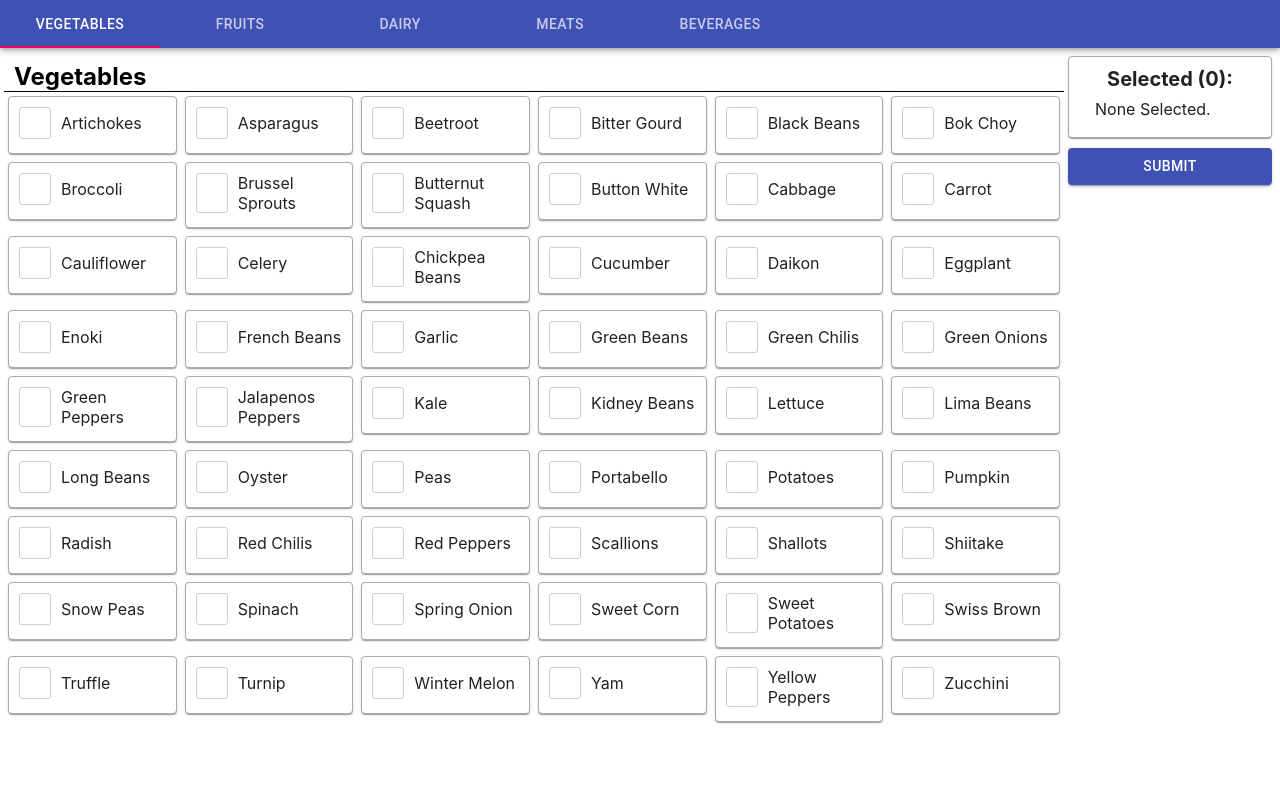
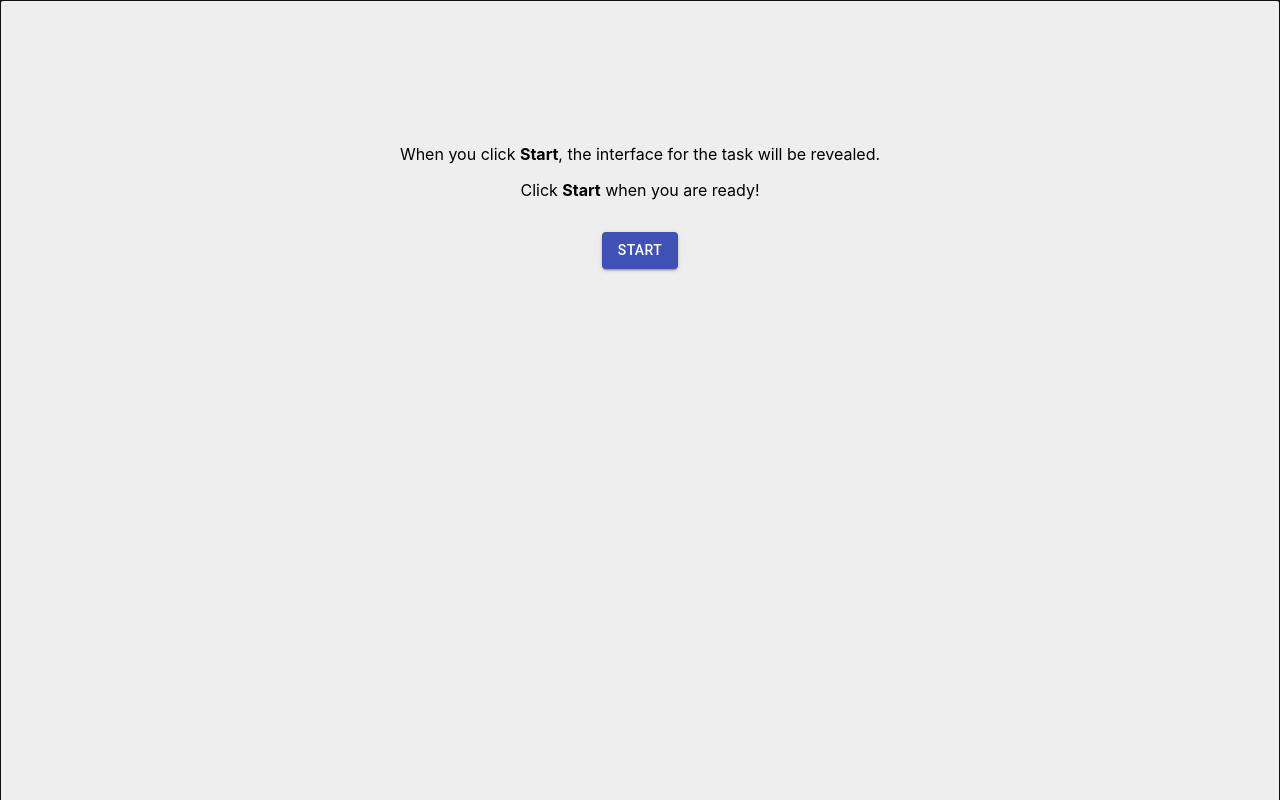
Before and after one commit to teclu/CS4249-MFF, a React (Create React App) app: page /MenuLevel1 in a window 1280 px wide. Shown: the top 800 px of the page. Built offline with nearby package versions, Linux system fonts and the light colour scheme.

Commit message:
Overhaul CSS of all menu levels and add instruction and submission modals

```diff
--- a/src/components/Ingredient.js
+++ b/src/components/Ingredient.js
@@ -6,6 +6,7 @@ import {
     removeFromSelected,
 } from '../actions';
 import '../css/components/Ingredient.css';
+import { CardContent, Checkbox } from '@material-ui/core';
 
 /*
  * This is the actual Ingredient card that is rendered.
@@ -35,13 +36,15 @@ class Ingredient extends React.Component {
 
     render() {
         return (
-            <Grid item xs={2}>
-                <Card className="Ingredient">
-                    <input type="checkbox" id={this.props.id} checked={this.state.isSelected} onChange={this.handleChange} />
-                    <label htmlFor={this.props.id}>
-                        <span className="IngredientCheckbox">✔</span> <span className="IngredientName">{this.props.ingredientName}</span>
-                    </label>
-                </Card>
+            <Grid item xs={this.props.isMenuLevel2 ? 4 : 3}>
+                {this.state.isSelected ?
+                    <Card id={this.props.id} onClick={this.handleChange}>
+                        <CardContent style={{ background: "#ec407a", color: "white" }} className="Ingredient">{this.props.ingredientName}</CardContent>
+                    </Card> :
+                    <Card id={this.props.id} onClick={this.handleChange}>
+                        <CardContent className="Ingredient">{this.props.ingredientName}</CardContent>
+                    </Card>
+                }
             </Grid>
         );
     }
--- a/src/components/Logging.js
+++ b/src/components/Logging.js
@@ -17,6 +17,9 @@ class Logging extends React.Component {
         this.specifiedIngredients = SpecifiedIngredientsTasks[this.props.categories];
         this.handleClickOutside = this.handleClickOutside.bind(this);
         this.handleOnClickSendLoggingData = this.handleOnClickSendLoggingData.bind(this);
+        this.state = {
+            submitted: false,
+        };
     }
 
     componentDidMount() {
@@ -38,6 +41,9 @@ class Logging extends React.Component {
      * Sends the logged data to the Google Form.
      */
     handleOnClickSendLoggingData(event) {
+        this.setState({ submitted: true });
+        this.props.handleSubmitButtonClick();
+
         // Retrieve current selected list from store
         let selectedList = this.props.store.getState();
 
@@ -97,7 +103,7 @@ class Logging extends React.Component {
 
     render() {
         return (
-            <Button variant="contained" color="primary" className="SubmitButton" onClick={this.handleOnClickSendLoggingData}>
+            <Button variant="contained" color="primary" disabled={this.state.submitted} className="SubmitButton" onClick={this.handleOnClickSendLoggingData}>
                 Submit
             </Button>
         );
--- a/src/components/SelectedList.js
+++ b/src/components/SelectedList.js
@@ -1,8 +1,7 @@
 import React from 'react';
 import { connect } from 'react-redux';
-import Card from '@material-ui/core/Card';
-import ListItem from '@material-ui/core/ListItem';
 import '../css/components/SelectedList.css';
+import { CardContent, Card, ListItem } from '@material-ui/core';
 
 /*
  * This is where the Names of Selected Ingredients are shown.
@@ -15,20 +14,17 @@ class SelectedList extends React.Component {
         if (ingredientNames.length > 0) {
             for (const [index, ingredientName] of ingredientNames.entries()) {
                 ingredientNamesToRender.push(
-                    <ListItem key={index} className="SelectedListItem">&bull; {ingredientName}</ListItem>
+                    <ListItem key={index} className="SelectedListItem">{ingredientName}</ListItem>
                 );
             }
-        }
-        else {
-            ingredientNamesToRender.push(
-                <ListItem key={0} className="SelectedListItem">None Selected.</ListItem>
-            );
         }
 
         return (
             <Card className="SelectedList">
-                <div className="SelectedListTitle">Selected ({ingredientNames.length}):</div>
-                {ingredientNamesToRender}
+                <CardContent>
+                    <div className="SelectedListTitle">{ingredientNames.length} Selected</div>
+                    {ingredientNamesToRender}
+                </CardContent>
             </Card>
         );
     }
--- a/src/components/menu_levels/MenuLevel0.js
+++ b/src/components/menu_levels/MenuLevel0.js
@@ -3,8 +3,8 @@ import queryString from 'query-string'
 import Ingredient from '../Ingredient.js';
 import Logging from '../Logging.js';
 import SelectedList from '../SelectedList.js';
-import Grid from '@material-ui/core/Grid'
-import Box from '@material-ui/core/Box';
+import { Grid, Box, Modal, Button } from '@material-ui/core';
+import '../../css/components/Modal.css';
 
 class MenuLevel0 extends React.Component {
     constructor(props) {
@@ -21,6 +21,23 @@ class MenuLevel0 extends React.Component {
             this.categories = queryStringParameters.Categories;
             this.mTurkWorkerID = queryStringParameters.mTurkWorkerID;
         }
+
+        this.state = {
+            InstructionModalOpen: true,
+            SubmitModalOpen: false,
+        }
+    }
+
+    handleStartButtonClick() {
+        this.setState({
+            InstructionModalOpen: false,
+        });
+    }
+
+    handleSubmitButtonClick() {
+        this.setState({
+            SubmitModalOpen: true,
+        })
     }
 
     render() {
@@ -55,15 +72,29 @@ class MenuLevel0 extends React.Component {
 
         return (
             <Box>
-                <Grid container spacing={1}>
-                    <Grid item xs={10}>
-                        <Grid container spacing={1}>
+                <Modal open={this.state.InstructionModalOpen}>
+                    <div className="OverlayModal">
+                        <p>When you click <b>Start</b>, the interface for the task will be revealed.</p>
+                        <div style={{marginBottom: "32px"}}>Click <b>Start</b> when you are ready!</div>
+                        <Button variant="contained" color="primary" onClick={this.handleStartButtonClick.bind(this)}>Start</Button>
+                    </div>
+                </Modal>
+                <Modal open={this.state.SubmitModalOpen}>
+                    <div className="OverlayModal">
+                        <p>You have completed this task! Continue with the survey.</p>
+                    </div>
+                </Modal>
+                <Grid container spacing={2}>
+                    <Grid item xs={9}>
+                        <Grid container spacing={2}>
                             {componentsToRender}
                         </Grid>
                     </Grid>
-                    <Grid item xs={2}>
-                        <SelectedList store={this.props.store} />
-                        <Logging mTurkWorkerID={this.mTurkWorkerID} store={this.props.store} menuLevel={0} arrangement={this.arrangement} categories={this.categories} />
+                    <Grid item xs={3}>
+                        <div style={{position: "fixed", width: "22.5%"}}>
+                            <SelectedList store={this.props.store} />
+                            <Logging mTurkWorkerID={this.mTurkWorkerID} store={this.props.store} menuLevel={0} arrangement={this.arrangement} categories={this.categories} handleSubmitButtonClick={this.handleSubmitButtonClick.bind(this)}/>
+                        </div>
                     </Grid>
                 </Grid>
             </Box>
--- a/src/components/menu_levels/MenuLevel1.js
+++ b/src/components/menu_levels/MenuLevel1.js
@@ -1,19 +1,18 @@
 import React from 'react';
 import queryString from 'query-string'
-import AppBar from '@material-ui/core/AppBar';
-import Box from '@material-ui/core/Box';
-import Grid from '@material-ui/core/Grid';
-import Tab from '@material-ui/core/Tab';
-import Tabs from '@material-ui/core/Tabs';
+import { AppBar, Box, Grid, Tab, Tabs, Modal, Button } from '@material-ui/core';
 import Ingredient from '../Ingredient';
 import Logging from '../Logging.js';
 import SelectedList from '../SelectedList.js';
+import '../../css/components/Modal.css';
 
 class MenuLevel1 extends React.Component {
     constructor(props) {
         super(props);
         this.state = {
-            category: "Vegetables"
+            category: "Vegetables",
+            InstructionModalOpen: true,
+            SubmitModalOpen: false,
         };
 
         /*
@@ -29,6 +28,18 @@ class MenuLevel1 extends React.Component {
         }
 
         this.handleChangeCategoryTab = this.handleChangeCategoryTab.bind(this);
+    }
+
+    handleStartButtonClick() {
+        this.setState({
+            InstructionModalOpen: false,
+        });
+    }
+
+    handleSubmitButtonClick() {
+        this.setState({
+            SubmitModalOpen: true,
+        })
     }
 
     /*
@@ -78,8 +89,7 @@ class MenuLevel1 extends React.Component {
                 // Finally we add all Ingredients to the Category content; this only gets shown if we click the Category Tab.
                 componentsInCategoryToRender.push(
                     <div className="CategoryTab" key={categoryIndex} value={category} index={category} hidden={this.state.category !== category}>
-                        <Grid container spacing={1}>
-                            <div className="CategoryTitle">{category}</div>
+                        <Grid container spacing={2}>
                             {ingredientsToRender}
                         </Grid>
                     </div>
@@ -90,19 +100,31 @@ class MenuLevel1 extends React.Component {
 
         return (
             <Box>
+                <Modal open={this.state.InstructionModalOpen}>
+                    <div className="OverlayModal">
+                        <p>When you click <b>Start</b>, the interface for the task will be revealed.</p>
+                        <div style={{marginBottom: "32px"}}>Click <b>Start</b> when you are ready!</div>
+                        <Button variant="contained" color="primary" onClick={this.handleStartButtonClick.bind(this)}>Start</Button>
+                    </div>
+                </Modal>
+                <Modal open={this.state.SubmitModalOpen}>
+                    <div className="OverlayModal">
+                        <p>You have completed this task! Continue with the survey.</p>
+                    </div>
+                </Modal>
                 <AppBar position="fixed">
                     <Tabs value={this.state.category} onChange={this.handleChangeCategoryTab}>
                         {categoryTabLabelsToRender}
                     </Tabs>
                 </AppBar>
                 <div className="AppBarOffset"></div>
-                <Grid container spacing={1}>
-                    <Grid item xs={10}>
+                <Grid container spacing={2}>
+                    <Grid item xs={9}>
                         {componentsInCategoryToRender}
                     </Grid>
-                    <Grid item xs={2}>
+                    <Grid item xs={3}>
                         <SelectedList store={this.props.store} />
-                        <Logging mTurkWorkerID={this.mTurkWorkerID} store={this.props.store} menuLevel={1} arrangement={this.arrangement} categories={this.categories} />
+                        <Logging mTurkWorkerID={this.mTurkWorkerID} store={this.props.store} menuLevel={1} arrangement={this.arrangement} categories={this.categories} handleSubmitButtonClick={this.handleSubmitButtonClick.bind(this)}/>
                     </Grid>
                 </Grid>
             </Box>
--- a/src/components/menu_levels/MenuLevel2.js
+++ b/src/components/menu_levels/MenuLevel2.js
@@ -1,20 +1,19 @@
 import React from 'react';
 import queryString from 'query-string'
-import AppBar from '@material-ui/core/AppBar';
-import Box from '@material-ui/core/Box';
-import Grid from '@material-ui/core/Grid'
-import Tab from '@material-ui/core/Tab';
-import Tabs from '@material-ui/core/Tabs';
+import { AppBar, Box, Grid, Tab, Tabs, Modal, Button } from '@material-ui/core';
 import Ingredient from '../Ingredient.js';
 import Logging from '../Logging.js';
 import SelectedList from '../SelectedList.js';
+import '../../css/components/Modal.css';
 
 class MenuLevel2 extends React.Component {
     constructor(props) {
         super(props);
         this.state = {
             category: "Vegetables",
-            subcategory: false
+            subcategory: false,
+            InstructionModalOpen: true,
+            SubmitModalOpen: false,
         };
 
         /*
@@ -31,6 +30,18 @@ class MenuLevel2 extends React.Component {
 
         this.handleChangeCategoryTab = this.handleChangeCategoryTab.bind(this);
         this.handleChangeSubcategoryTab = this.handleChangeSubcategoryTab.bind(this);
+    }
+
+    handleStartButtonClick() {
+        this.setState({
+            InstructionModalOpen: false,
+        });
+    }
+
+    handleSubmitButtonClick() {
+        this.setState({
+            SubmitModalOpen: true,
+        })
     }
 
     /*
@@ -83,7 +94,7 @@ class MenuLevel2 extends React.Component {
                   // Then we get all the Ingredients under that Subategory.
                     for (const ingredientName of this.props.ingredients[category][subcategory]) {
                         ingredientsToRender.push(
-                            <Ingredient key={ingredientIndex} ingredientName={ingredientName} id={ingredientIndex} store={this.props.store} hidden={this.state.subcategory !== subcategory} />
+                            <Ingredient key={ingredientIndex} ingredientName={ingredientName} id={ingredientIndex} store={this.props.store} hidden={this.state.subcategory !== subcategory} isMenuLevel2={true} />
                         )
                         ingredientIndex++;
                     }
@@ -91,7 +102,6 @@ class MenuLevel2 extends React.Component {
                     componentsInSubcategoryToRender.push(
                         <div className="SubcategoryTab" key={subcategoryIndex} value={subcategory} index={subcategory} hidden={this.state.subcategory !== subcategory}>
                             <Grid container spacing={1}>
-                                <div className="CategoryTitle">{subcategory}</div>
                                 {ingredientsToRender}
                             </Grid>
                         </div>
@@ -104,12 +114,12 @@ class MenuLevel2 extends React.Component {
               componentsInCategoryToRender.push(
                 <div className="CategoryTab" key={categoryIndex} value={category} index={category} hidden={this.state.category !== category}>
                     <Grid container spacing={1}>
-                        <Grid item xs ={3}>
+                        <Grid item xs ={4}>
                             <Tabs orientation="vertical" value={this.state.subcategory} onChange={this.handleChangeSubcategoryTab}>
                                 {subcategoryTabLabelsToRender}
                             </Tabs>
                         </Grid>
-                        <Grid item xs ={9}>
+                        <Grid item xs ={8}>
                             {componentsInSubcategoryToRender}
                         </Grid>
                     </Grid>
@@ -121,6 +131,18 @@ class MenuLevel2 extends React.Component {
 
         return (
             <Box>
+                 <Modal open={this.state.InstructionModalOpen}>
+                    <div className="OverlayModal">
+                        <p>When you click <b>Start</b>, the interface for the task will be revealed.</p>
+                        <div style={{marginBottom: "32px"}}>Click <b>Start</b> when you are ready!</div>
+                        <Button variant="contained" color="primary" onClick={this.handleStartButtonClick.bind(this)}>Start</Button>
+                    </div>
+                </Modal>
+                <Modal open={this.state.SubmitModalOpen}>
+                    <div className="OverlayModal">
+                        <p>You have completed this task! Continue with the survey.</p>
+                    </div>
+                </Modal>
                 <AppBar position="fixed">
                     <Tabs value={this.state.category} onChange={this.handleChangeCategoryTab}>
                         {categoryTabLabelsToRender}
@@ -128,12 +150,12 @@ class MenuLevel2 extends React.Component {
                 </AppBar>
                 <div className="AppBarOffset"></div>
                 <Grid container spacing={1}>
-                    <Grid item xs={10}>
+                    <Grid item xs={9}>
                         {componentsInCategoryToRender}
                     </Grid>
-                    <Grid item xs={2}>
+                    <Grid item xs={3}>
                         <SelectedList store={this.props.store} />
-                        <Logging mTurkWorkerID={this.mTurkWorkerID} store={this.props.store} menuLevel={2} arrangement={this.arrangement} categories={this.categories} />
+                        <Logging mTurkWorkerID={this.mTurkWorkerID} store={this.props.store} menuLevel={2} arrangement={this.arrangement} categories={this.categories} handleSubmitButtonClick={this.handleSubmitButtonClick.bind(this)}/>
                     </Grid>
                 </Grid>
             </Box>
--- a/src/css/App.css
+++ b/src/css/App.css
@@ -2,8 +2,8 @@
     font-weight: bold;
     font-size: 24px;
     width: 100%;
-    padding: 10px 10px 0px 10px;
-    border-bottom: 1px solid #000000;
+    margin: 10px;
+    margin-top: 20px;
 }
 
 .AppBarOffset {
--- a/src/css/components/Ingredient.css
+++ b/src/css/components/Ingredient.css
@@ -1,45 +1,6 @@
 .Ingredient {
+    text-align: center;
     cursor: pointer;
-    border: 1px solid #AAAAAA;
     background: #FFFFFF;
-    padding: 10px;
+    height: 25px;
 }
-
-.IngredientName {
-    cursor: pointer;
-    display: table-cell;
-    vertical-align: middle;
-    border: 0px;
-    padding-left: 10px;
-}
-
-input[type="checkbox"] {
-    display: none;
-}
-
-input[type="checkbox"] + label span.IngredientCheckbox {
-    cursor: pointer;
-    display: table-cell;
-    background: #FFFFFF;
-    color: #FFFFFF;
-    text-align: center;
-    vertical-align: middle;
-    border: 1px solid #CCCCCC;
-    border-top-left-radius: 3px;
-    border-top-right-radius: 3px;
-    border-bottom-left-radius: 3px;
-    border-bottom-right-radius: 3px;
-    width: 30px;
-    height: 30px;
-    font-size: 20px;
-}
-
-input[type="checkbox"]:checked + label span.IngredientName {
-    font-weight: bold;
-}
-
-input[type="checkbox"]:checked + label span.IngredientCheckbox {
-    background: #399239;
-    -webkit-text-stroke-width: 1px;
-    -webkit-text-stroke-color: #255825;
-}
--- /dev/null
+++ b/src/css/components/Modal.css
@@ -0,0 +1,10 @@
+.OverlayModal {
+  display: flex;
+  flex-direction: column;
+  padding-top: 10%;
+  width: 100%;
+  height: 100%;
+  background: #eeeeee;
+  justify-content: flex-start;
+  align-items: center;
+}
--- a/src/css/components/SelectedList.css
+++ b/src/css/components/SelectedList.css
@@ -1,14 +1,14 @@
 .SelectedList {
-    border: 1px solid #AAAAAA;
-    padding: 10px;
+
 }
 
 .SelectedListTitle {
-    text-align: center;
+    text-align: left;
     font-weight: bold;
     font-size: 20px;
+    padding-bottom: 16px;
 }
 
-.SelectedListItem:nth-child(odd) {
+.SelectedListItem:nth-child(even) {
     background: #EEEEEE;
 }
```
Also changed, not shown: 1 other file (tests, documents, lock files or other folders).
